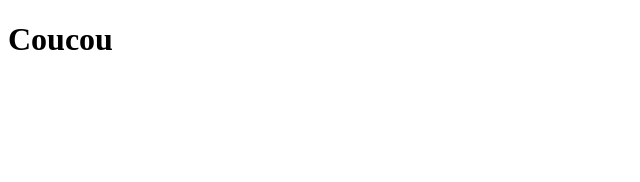
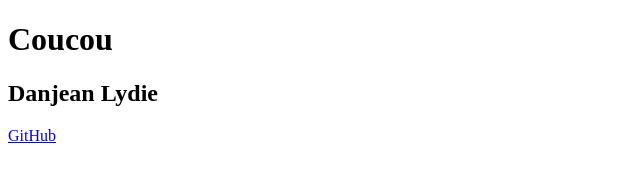
Before and after one commit to Hilyd/17wf3bis, a plain HTML site: page apropos.html in a window 1280 px wide. Shown: the whole page, without its empty margins (0-640 px from the left). Drawn offline with Linux system fonts and the light colour scheme.

Commit message:
Ajout lien

```diff
--- a/apropos.html
+++ b/apropos.html
@@ -6,5 +6,7 @@
 </head>
 <body>
     <h1>Coucou</h1>
+    <h2>Danjean Lydie</h2>
+    <a href="github.com">GitHub</a>
 </body>
 </html>
```
